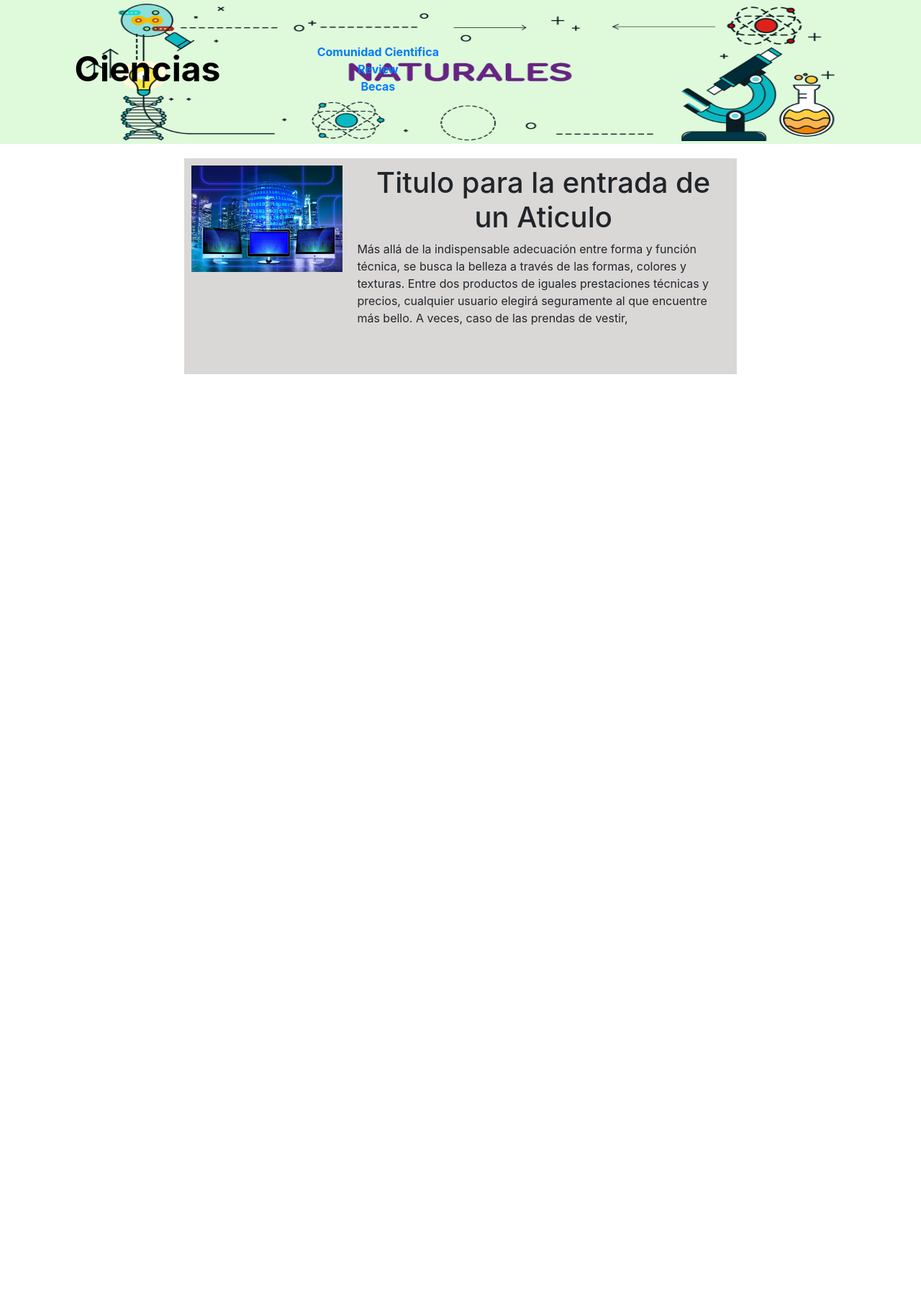
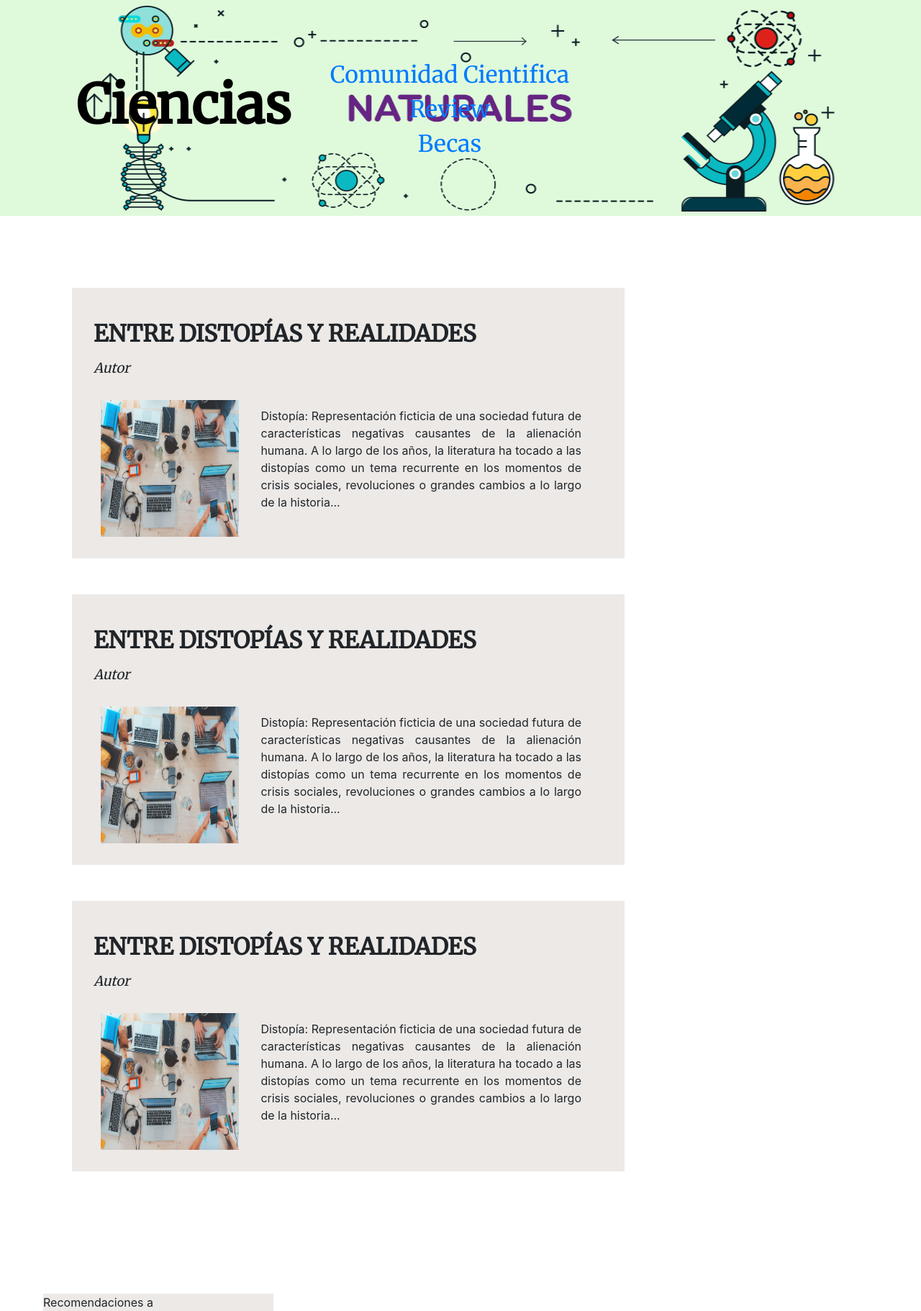
Before and after one commit to alvaroprueba123/ProyectoScientia, a PHP site: page /Areaciencias/ciencias.html in a window 1280 px wide. Shown: the whole page at 72% size. Before the commit the page ends 520 px from the top, so only its background shows below. Run offline with PHP 8.4, Linux system fonts and the light colour scheme.

Commit message:
parte3 29/06/2020

```diff
--- a/Areaciencias/ciencias.html
+++ b/Areaciencias/ciencias.html
@@ -8,6 +8,7 @@
 	<meta http-equiv="X-UA-Compatible" content="ie=edge">
     <title>Prueba de Pagina 1 </title>
     <link rel="stylesheet" href="estilos.css">
+    <link rel="stylesheet" type="text/css" href="//fonts.googleapis.com/css?family=Merriweather" />
 
 </head>
 <body>
@@ -37,25 +38,73 @@
 
 
  <!--Seccion de Articulos -->
+<div class="bg-contenedor">
  <div class="contenedor">
-    <div class="contenedor2">
-        <div class="bloqueimg" alt="">
-            <img src="imagenes/tecnology.jpg" width="100%">
+     <div class="article_bloq">
+      <div id="title-article">
+        ENTRE DISTOPÍAS Y REALIDADES
+      </div>
+      <div id="author-article">
+          Autor
+      </div>
+      <div class="article_bloq2">
+        <div id="bloqueimg">
+            <img src="imagenes/noticia3.jpg">
+        </div>
+        <div id="notice-article">
+            <p>
+                Distopía: Representación ficticia de una sociedad futura de características negativas causantes de la alienación humana.
+                A lo largo de los años, la literatura ha tocado a las distopías como un tema recurrente en los momentos de crisis sociales, revoluciones o grandes cambios a lo largo de la historia...
+            </p>
+        </div>
 
-        </div>
-    </div >
-    <div class="derecha">
-    <article>
-        <h1 >
-            Titulo para la entrada de un Aticulo
-        </h1>
-        <p>
-            Más allá de la indispensable adecuación entre forma y función técnica, se busca la belleza a través de las formas, colores y texturas. Entre dos productos de iguales prestaciones técnicas y precios, cualquier usuario elegirá seguramente al que encuentre más bello. A veces, caso de las prendas de vestir,
-        </p>
-    </article>
+      </div>
+</div>
+<div class="article_bloq">
+    <div id="title-article">
+      ENTRE DISTOPÍAS Y REALIDADES
+    </div>
+    <div id="author-article">
+        Autor
+    </div>
+    <div class="article_bloq2">
+      <div id="bloqueimg">
+          <img src="imagenes/noticia3.jpg">
+      </div>
+      <div id="notice-article">
+          <p>
+              Distopía: Representación ficticia de una sociedad futura de características negativas causantes de la alienación humana.
+              A lo largo de los años, la literatura ha tocado a las distopías como un tema recurrente en los momentos de crisis sociales, revoluciones o grandes cambios a lo largo de la historia...
+          </p>
+      </div>
+
+    </div>
+</div>
+<div class="article_bloq">
+    <div id="title-article">
+      ENTRE DISTOPÍAS Y REALIDADES
+    </div>
+    <div id="author-article">
+        Autor
+    </div>
+    <div class="article_bloq2">
+      <div id="bloqueimg">
+          <img src="imagenes/noticia3.jpg">
+      </div>
+      <div id="notice-article">
+          <p>
+              Distopía: Representación ficticia de una sociedad futura de características negativas causantes de la alienación humana.
+              A lo largo de los años, la literatura ha tocado a las distopías como un tema recurrente en los momentos de crisis sociales, revoluciones o grandes cambios a lo largo de la historia...
+          </p>
+      </div>
+
+    </div>
 </div>
 </div>
-
+<aside id="aside-r">
+    Recomendaciones a
+</aside>
+</div>
 
 
     <script src="https://code.jquery.com/jquery-3.4.1.slim.min.js" integrity="sha384-J6qa4849blE2+poT4WnyKhv5vZF5SrPo0iEjwBvKU7imGFAV0wwj1yYfoRSJoZ+n" crossorigin="anonymous"></script>
--- a/Areaciencias/estilos.css
+++ b/Areaciencias/estilos.css
@@ -7,8 +7,22 @@
 	width: 60%;
 	height: auto;
 	margin: 20px auto;
-    background-color: #DAD8D7;
+
     overflow: hidden;
+    margin-top: 100px;
+    float: left;
+    margin-left: 100px;
+    margin-right: 0px;
+}
+#aside-r{
+    width: 25%;
+    height: auto;
+   margin-left: 60px;
+    background-color: #ECE9E7;
+    overflow: hidden;
+    margin-top: 100px;
+    float: left;
+    margin-right: 100px;
 }
 .contenedor2{
     padding: 10px;
@@ -78,6 +92,8 @@ div h1 {
     .contenedor{
         width: 100%;
         height: auto;
+        margin-left: 0px;
+
     }
 
 }
@@ -85,6 +101,7 @@ div h1 {
     .contenedor{
         width: 100%;
         height: auto;
+        margin-left: 0px;
     }
     .contenedor2{
         width: 100%;
@@ -194,9 +211,9 @@ div h1 {
   /* Estilos para el nav con imagen */
   #bgimg{
     background-image: url("imagenes/img_2.png");
-    background-size: 100% 200px;
+    background-size: 100% 300px;
 
-    min-height: 200px;
+    min-height: 300px;
 
 
 
@@ -205,22 +222,85 @@ div h1 {
  #asidetitle{
 float: right;
 text-align: center;
-padding-top: 20px;
+padding-top: 10px;
 color: black;
+font-size: 24pt;
+width: 50%;
+font-weight: lighter;
+font-family: Merriweather;
  }
  #title-prin{
      float: left;
      text-align: center;
      width: 50%;
      padding-top: 20px;
-     font-size: 36pt;
+     font-size: 56pt;
      font-weight: bold;
+     font-family: Merriweather;
  }
  .titleblock{
-     max-width: 600px;
-     height: 120px;
+     max-width: 800px;
+     height: 220px;
      padding-left: 60px;
-     padding-top: 30px;
+     padding-top: 60px;
      font-weight: bold;
      color: black;
  }
+ .article_bloq{
+     width: 100%;
+     min-height: 350px;
+     box-sizing: border-box;
+     background-color: #ECE9E7;
+     margin-bottom: 50px;
+ }
+ #title-article{
+     max-width: 100%;
+     text-align: left;
+     padding-top: 40px;
+     padding-left: 30px;
+     font-weight: bold;
+     font-size: 24pt;
+     min-height: 20%;
+     font-family: Merriweather;
+ }
+ #author-article{
+    max-width: 100%;
+    font-family: Merriweather;
+    font-size: 14pt;
+    padding-top: 10px;
+    padding-left: 30px;
+    font-style: italic;
+    min-height: 10%;
+ }
+ .article_bloq2{
+     max-width: 100%;
+     height: 250px;
+     padding-left: 30px;
+     padding-top: 20px;
+     padding-right: 30px;
+     padding-bottom: 20px;
+ }
+ #bloqueimg{
+     width: 30%;
+     height: 100%;
+     float: left;
+     padding-bottom: 10px;
+
+ }
+
+ #bloqueimg img{
+     max-width: 100%;
+     height: 100%;
+ }
+ #notice-article{
+     float: right;
+     max-width: 70%;
+     padding-right: 30px;
+     padding-left: 20px;
+     padding-top: 20px;
+     text-align: justify;
+ }
+ .bg-contenedor{
+     min-width: 100%;
+     height:auto;
+ }
```
